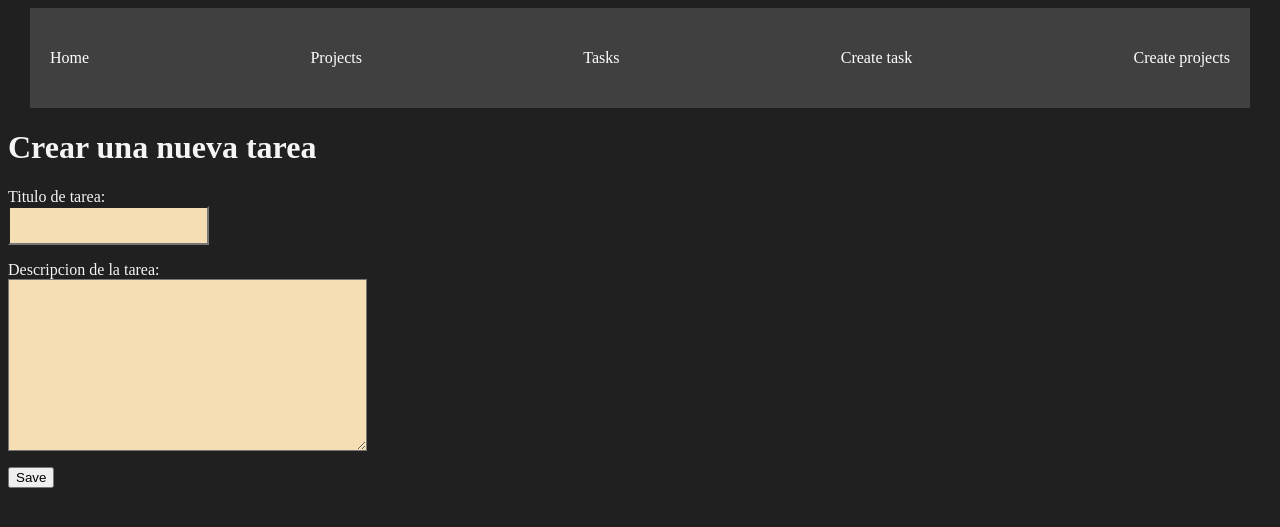
After one commit to Anibal-99/taksApp-django, a Django app: page /create_task/ in a window 1280 px wide. The commit adds this page. Shown: the top 527 px of the page. Run offline with Django 4.2, Linux system fonts and the light colour scheme.

Commit message:
app principiante terminada

```diff
--- /dev/null
+++ b/myApp/forms.py
@@ -0,0 +1,14 @@
+from django import forms
+#permite poder hacer que una clase se extienda con unas caracteristicas para que despues se convierta en un archivo html
+
+class CreateNewTask(forms.Form):
+    title = forms.CharField(label="Titulo de tarea", max_length=200, widget=forms.TextInput(attrs={'class':'input'}))
+    description= forms.CharField(label="Descripcion de la tarea", widget= forms.Textarea(attrs={
+        'class':'input'
+    }), required=False)
+
+
+class CreateNewProject(forms.Form):
+    name=forms.CharField(label='Nombre', max_length=200, required=False, widget=forms.TextInput(attrs={
+        'class':'input'
+    }))
--- /dev/null
+++ b/myApp/static/css/style.css
@@ -0,0 +1,49 @@
+body{
+    background: #202020;
+    color:whitesmoke;
+}
+
+.navbar{
+    background: #404040;
+    padding: 5px 0;
+}
+
+.navbar ul {
+    display: flex;
+    justify-content: space-between;
+    padding: 5px 10px;
+}
+
+.navbar ul li{
+     list-style: none;
+}
+
+.navbar ul li a {
+    color: white;
+    text-decoration: none;
+}
+
+.navbar ul li a:hover{
+    color: aquamarine;
+}
+
+
+.container{
+    max-width: 1200px;
+    margin: auto;
+    padding: 20px 10px;
+}
+
+.card{
+    background: whitesmoke;
+    color: black;
+    padding: 10px;
+    margin-bottom: 2px;
+}
+
+.input{
+    background: wheat;
+    padding: 10px;
+    text-align: center;
+    display: block;
+}
--- /dev/null
+++ b/myApp/templates/create_task.html
@@ -0,0 +1,15 @@
+{% extends 'layouts/base.html' %}
+
+{% block content %}
+<h1>Crear una nueva tarea</h1>
+
+<form method="POST">
+    {% csrf_token %}
+
+    {{form.as_p}}
+    <button>
+        Save
+    </button>
+</form>
+
+{% endblock content %}
--- a/myApp/templates/index.html
+++ b/myApp/templates/index.html
@@ -1,6 +1,10 @@
-{% extends 'base.html' %}
+{% extends 'layouts/base.html' %}
+{% load static %}
 
 {% block content %}
 <h1>{{title}}</h1>
+
+<img src="{% static 'cursoDjango.jpg' %}" alt="" width="500">
+
 <p>Texto de ejemplo para el cursito de django desde cero</p>
 {% endblock  %}
--- /dev/null
+++ b/myApp/templates/layouts/base.html
@@ -0,0 +1,33 @@
+{% load static %}
+<!DOCTYPE html>
+<html lang="en">
+  <head>
+    <meta charset="UTF-8" />
+    <meta http-equiv="X-UA-Compatible" content="IE=edge" />
+    <meta name="viewport" content="width=device-width, initial-scale=1.0" />
+    <title>Django projects</title>
+    <link rel="stylesheet" href="{% static 'css/style.css' %}" />
+  </head>
+  <body>
+    <nav class="navbar container" >
+      <ul>
+        <li>
+          <a href="/">Home</a>
+        </li>
+        <li>
+          <a href="{% url 'projects' %}">Projects</a>
+        </li>
+        <li>
+          <a href="{% url 'tasks' %}">Tasks</a>
+        </li>
+        <li>
+          <a href="{% url 'create_tasks' %}">Create task</a>
+        </li>
+        <li>
+          <a href="{% url 'create_projects' %}">Create projects</a>
+        </li>
+      </ul>
+    </nav>
+    <main>{% block content %} {% endblock content %}</main>
+  </body>
+</html>
--- a/myApp/urls.py
+++ b/myApp/urls.py
@@ -2,9 +2,14 @@ from django.urls import path
 from . import views
 
 urlpatterns = [
-    path('', views.index),
-    path('about/', views.about),
-    path('hello/<str:username>', views.hello),
-    path('projects/', views.projects),
-    path('tasks/', views.tasks)
+    path('', views.index, name="index"),
+    path('about/', views.about, name="about"),
+    path('hello/<str:username>', views.hello, name="hello"),
+    path('projects/', views.projects, name="projects"),
+    path('projects_detail/<int:id>', views.projects_detail, name="projects_detail"),
+    path('tasks/', views.tasks, name="tasks"),
+    path('create_task/', views.create_task, name="create_tasks"),
+    path('create_new_projects/', views.create_projects, name="create_projects")
+
+
 ]
--- a/myApp/views.py
+++ b/myApp/views.py
@@ -1,33 +1,69 @@
-from django.shortcuts import render
-from django.http import HttpResponse, JsonResponse # jsonResponse es para que nosotros podamos devolver un formato que el navegadro puede entender facilmente
+from django.shortcuts import render, redirect, get_list_or_404
+# jsonResponse es para que nosotros podamos devolver un formato que el navegadro puede entender facilmente
+from django.http import HttpResponse, JsonResponse
 from .models import Project, Task
+from .forms import CreateNewTask, CreateNewProject
 
 
 def index(request):
-    title= 'Django courses !!'
+    title = 'Django courses !!'
     return render(request, 'index.html', {
-        'title':title
+        'title': title
     })
 
+
 def hello(request, username):
-    return HttpResponse("<h2>Hello %s</h2>" %username)
+    return HttpResponse("<h2>Hello %s</h2>" % username)
+
 
 def about(request):
-    username='Anibal'
+    username = 'Anibal'
     return render(request, 'about.html', {
-        'username':username
+        'username': username
     })
 
-def projects (request):
-    projects= Project.objects.all() #traigo todos los datos que tengo en la base de datos
-    #projects= list(Project.objects.values  ()) #esto lo que hace es traerme un array de todos los objetos proyectos desde la base de datos
-    return render(request, 'projects.html',{
-        'projects':projects
+
+def projects(request):
+    # traigo todos los datos que tengo en la base de datos
+    projects = Project.objects.all()
+    # projects= list(Project.objects.values  ()) #esto lo que hace es traerme un array de todos los objetos proyectos desde la base de datos
+    return render(request, 'projects.html', {
+        'projects': projects
     })
 
+
 def tasks(request):
-    task=Task.objects.all()
-    #task=Task.objects.get(id=id) # el primer parametro es el atributo de la entidad y el segudo es el valor id que le paso por parametro
-    return render(request,'tasks.html',{
-        'tasks':task
+    task = Task.objects.all()
+    # task=Task.objects.get(id=id) # el primer parametro es el atributo de la entidad y el segudo es el valor id que le paso por parametro
+    return render(request, 'tasks.html', {
+        'tasks': task
     })
+
+
+def create_task(request):
+    if request.method == 'GET':
+        return render(request, 'create_task.html', {
+            'form': CreateNewTask()})
+    else:
+        Task.objects.create(
+            title=request.POST['title'], descripcion=request.POST['description'], project_id=1)
+        return redirect('tasks')
+
+
+def create_projects(request):
+    if request.method == 'GET':
+        return render(request, 'create_projects.html', {
+            'form': CreateNewProject()
+        })
+    else:
+        Project.objects.create(name=request.POST['name'])
+        return redirect('projects')
+
+
+def projects_detail(request, id):
+    project=get_list_or_404(Project, id=id)
+    tasks=Task.objects.filter(project_id=id)
+    return render(request, 'detail.html', {
+        'project':project,
+        'tasks':tasks
+    })
```
Also changed, not shown: myApp/templates/base.html (deleted, +0 -17 lines), myApp/templates/create_projects.html (added, +12 -0 lines), myApp/templates/detail.html (added, +13 -0 lines), myApp/templates/projects.html (+6 -4 lines), myApp/templates/tasks.html (+5 -4 lines), myApp/static/cursoDjango.jpg (added).
